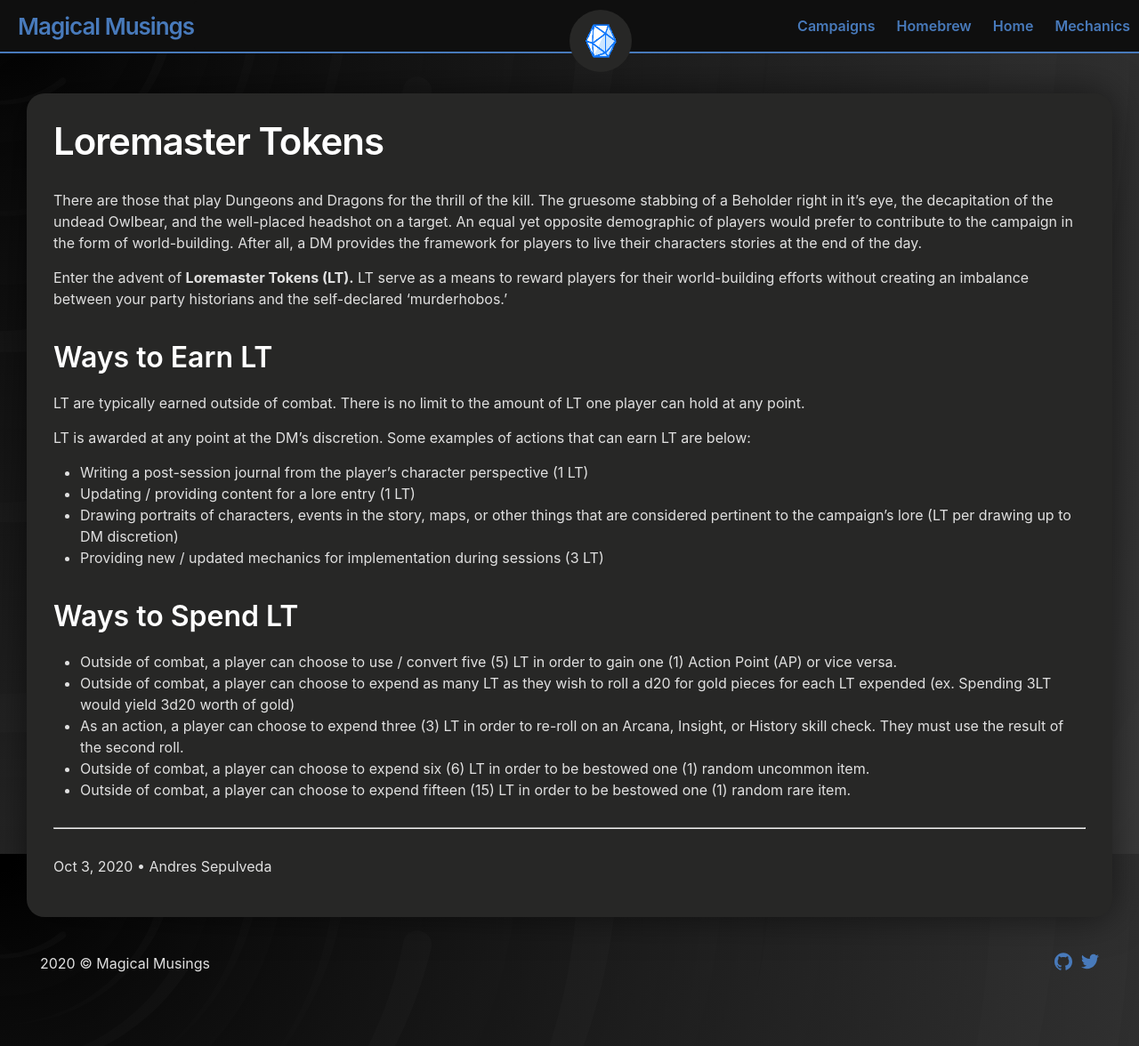
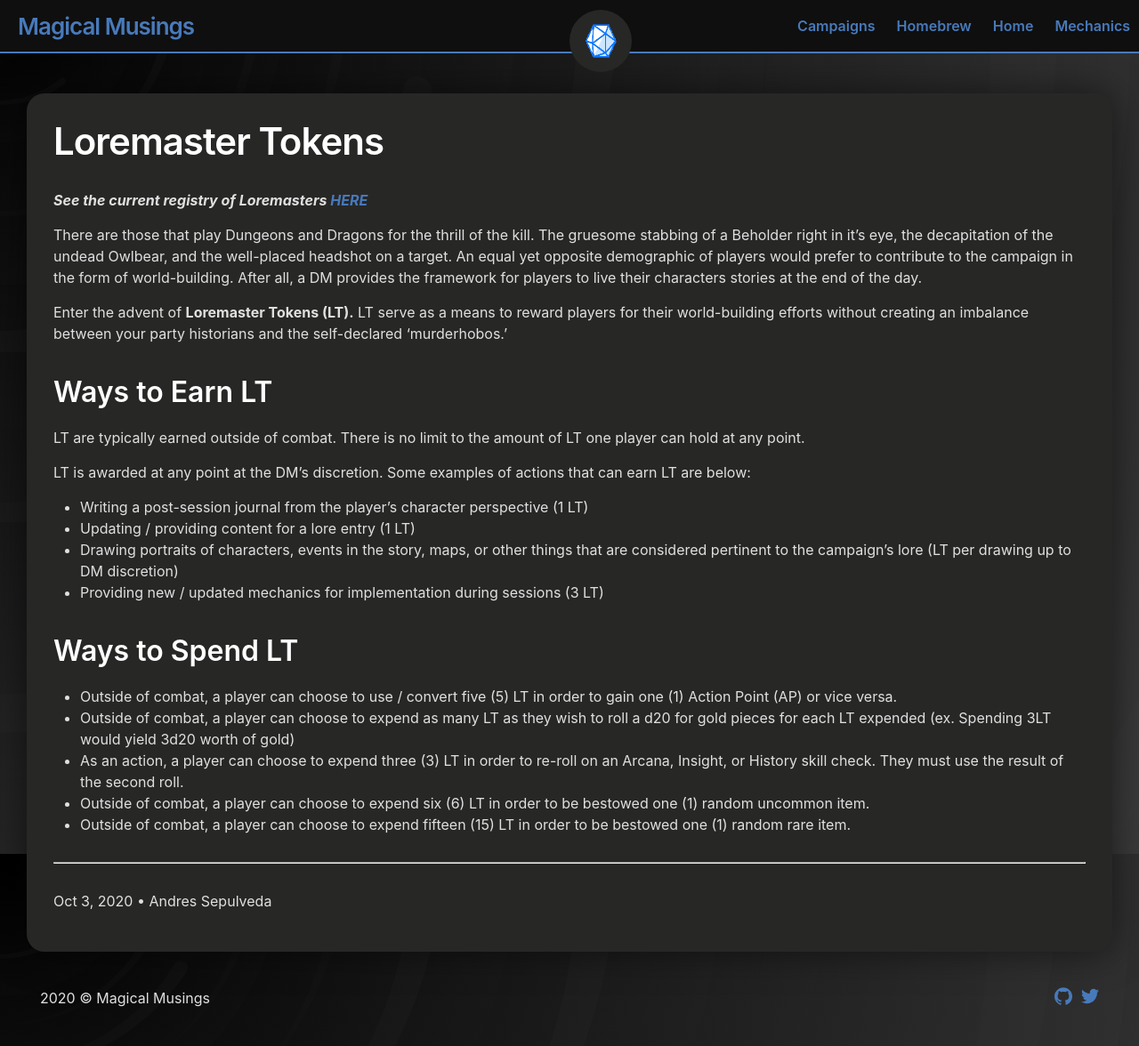
Before and after one commit to andersthemagi/magicalmusings.github.io, a Jekyll site: the page built from _posts/2020-10-03-mechanics-lt.md, in a window 1280 px wide and 1176 px high. Shown: the whole window at 89% size. Built offline with Jekyll 4.4.1, drawn with Linux system fonts in a browser that asks for light colours.

Commit message:
Update 2020-10-03-mechanics-lt.md

```diff
--- a/_posts/2020-10-03-mechanics-lt.md
+++ b/_posts/2020-10-03-mechanics-lt.md
@@ -5,6 +5,8 @@ layout: post
 categories: Mechanics
 author: Andres Sepulveda
 ---
+
+***See the current registry of Loremasters <a href="https://magicalmusings.github.io/loremasters>">HERE</a>***
 
 There are those that play Dungeons and Dragons for the thrill of the kill. The gruesome stabbing of a Beholder right in it's eye, the decapitation of the undead Owlbear, and the well-placed headshot on a target.  An equal yet opposite demographic of players would prefer to contribute to the campaign in the form of world-building. After all, a DM provides the framework for players to live their characters stories at the end of the day.
 
```
